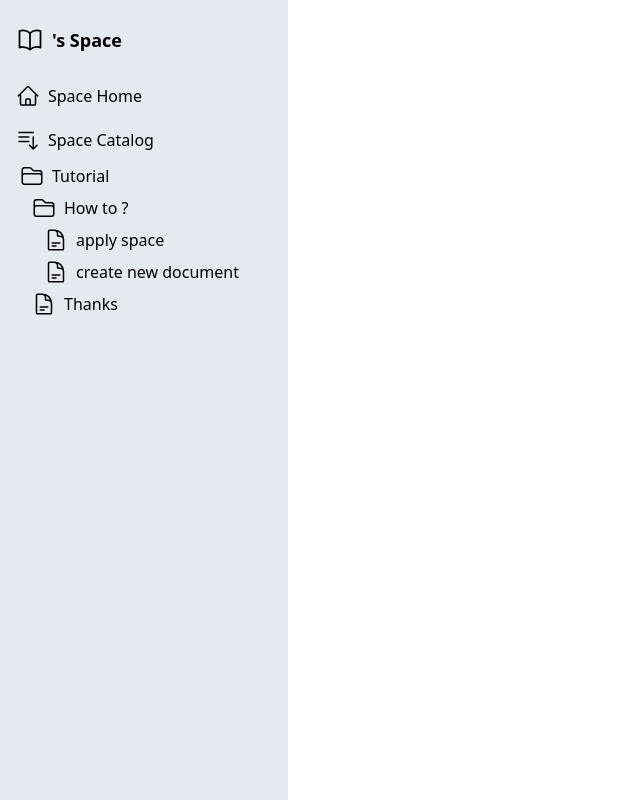
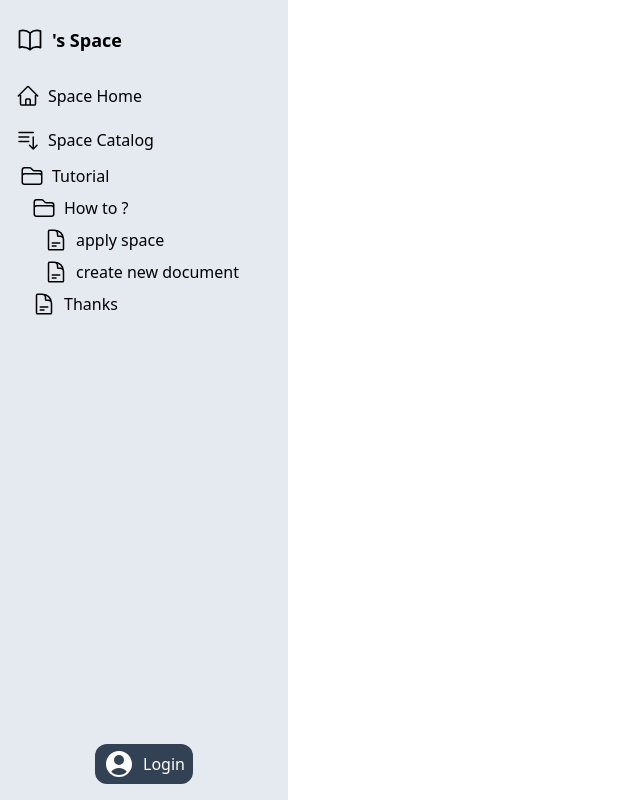
Before and after one commit to JacobChen22/zh-doc-front, a React (Vite) app: page /s/1 in a window 1280 px wide. Shown: the whole page, without its empty margins (0-640 px from the left). Built offline with nearby package versions, Linux system fonts and the light colour scheme; no server answers.

Commit message:
add login button

```diff
--- a/src/components/doc-side-nav.tsx
+++ b/src/components/doc-side-nav.tsx
@@ -1,5 +1,7 @@
 import {BarsArrowDownIcon, BookOpenIcon, HomeIcon} from "@heroicons/react/24/outline";
 import CatalogTree, {TreeData} from "./catalog-tree.tsx";
+import {UserCircleIcon} from "@heroicons/react/24/solid";
+import {Link} from "react-router-dom";
 
 const staticHomeTree: TreeData[] = [
     {
@@ -38,6 +40,12 @@ export default function DocSideNav({space}: { space: any }) {
                 </div>
                 <CatalogTree treeData={staticHomeTree}/>
             </div>
+            <div className="h-10 flex flex-row items-center justify-center">
+                <Link to="/login"
+                      className="flex flex-row px-2 py-1 items-center rounded-xl text-white bg-slate-700 hover:bg-slate-500">
+                    <UserCircleIcon className="h-8 pr-2"/> Login
+                </Link>
+            </div>
         </div>
     )
 }
--- a/src/router/index.tsx
+++ b/src/router/index.tsx
@@ -1,11 +1,11 @@
-import {createBrowserRouter} from "react-router-dom";
+import {createBrowserRouter, Navigate} from "react-router-dom";
 import LoginLayout from "../pages/login/login-layout.tsx";
 import SpaceHome from "../pages/home/space-home.tsx";
 
 const router = createBrowserRouter([
     {
         path: '',
-        element: <SpaceHome/>
+        element: <Navigate to="/s/1" replace/>
     }, {
         path: '/login',
         element: <LoginLayout/>
```
